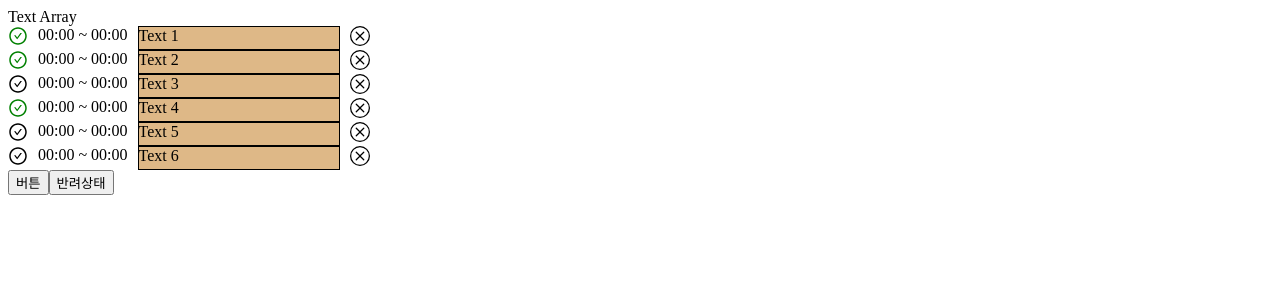
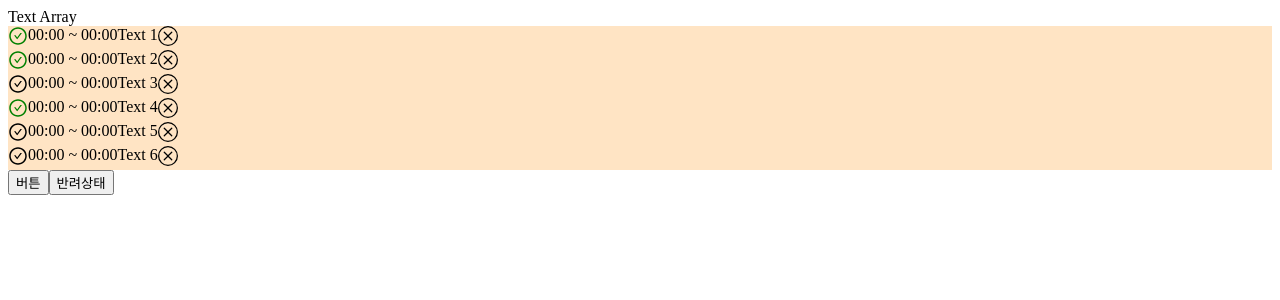
Before and after one commit to rmsoft-insu/nextboard, a Next.js app: page /proto in a window 1280 px wide. Shown: the top 300 px of the page. Built offline with nearby package versions, Linux system fonts and the light colour scheme.

Commit message:
아코디언 구현

```diff
--- /dev/null
+++ b/components/proto/Card.tsx
@@ -0,0 +1,125 @@
+import { AnimatePresence, Variants, motion } from "framer-motion";
+import { useCallback, useEffect, useState } from "react";
+import { AiOutlineCheckCircle } from "react-icons/ai";
+import { BsXCircle } from "react-icons/bs";
+import styled from "styled-components";
+
+const variants: Variants = {
+  open: {
+    transformOrigin: "top",
+    scaleY: 1,
+    opacity: 1,
+    height: "auto",
+    transition: { duration: 0.2 },
+  },
+  closed: {
+    transformOrigin: "top",
+    scaleY: 0,
+    opacity: 0,
+    height: "0px",
+    transition: { duration: 0.2 },
+  },
+  collapsed: { opacity: 0, height: "0" },
+};
+
+const CheckLabel = styled.label`
+  cursor: pointer;
+  &:hover {
+    color: green;
+  }
+`;
+
+const CheckContainer = styled.div`
+  input[type="checkbox"] {
+    display: none;
+  }
+  input[type="checkbox"]:checked + ${CheckLabel} {
+    color: green;
+  }
+`;
+
+const DeleteButton = styled.div`
+  cursor: pointer;
+  &:hover {
+    color: red;
+  }
+`;
+
+const Card = ({ setId, item, id, list, setList }) => {
+  const [open, setOpen] = useState(false);
+
+  const isOpen = id === item.id;
+
+  const handleClick = () => {
+    setId(isOpen ? false : item.id);
+    setOpen(isOpen);
+  };
+
+  const listCheck = useCallback(() => {
+    setList(() =>
+      list.map((value) => {
+        if (value.id === item.id) {
+          value.correction = !value.correction;
+        }
+        return value;
+      })
+    );
+  }, [list, setList, item.id]);
+
+  const handleCheck = (event) => {
+    event.preventDefault();
+    listCheck();
+  };
+
+  const handleDelete = (item) => {
+    setList(() => list.filter((value) => value.id !== item.id));
+  };
+
+  useEffect(() => {
+    isOpen ? setOpen(true) : setOpen(false);
+  }, [isOpen]);
+
+  return (
+    <div style={{ display: "grid", width: "100%" }}>
+      <motion.div
+        initial={false}
+        key={item.id}
+        animate={open ? "open" : "closed"}
+        style={{ width: "100%", display: "flex" }}
+      >
+        <CheckContainer>
+          <input
+            id={`${item.id}`}
+            type="checkbox"
+            defaultChecked={item.correction}
+          />
+          <CheckLabel htmlFor={`${item.id}`} onClick={handleCheck}>
+            <AiOutlineCheckCircle size={20} />
+          </CheckLabel>
+        </CheckContainer>
+
+        <div>00:00 ~ 00:00</div>
+
+        <div onClick={handleClick}>{item.text}</div>
+
+        <DeleteButton onClick={() => handleDelete(item)}>
+          <BsXCircle size={20} />
+        </DeleteButton>
+      </motion.div>
+
+      <AnimatePresence>
+        <motion.div
+          exit="collapsed"
+          initial={false}
+          animate={isOpen ? "open" : "closed"}
+          variants={variants}
+          style={{ width: "100%", backgroundColor: "skyblue" }}
+        >
+          <div>Contents</div>
+        </motion.div>
+      </AnimatePresence>
+    </div>
+  );
+};
+
+export default Card;
--- a/components/proto/TextArray.tsx
+++ b/components/proto/TextArray.tsx
@@ -1,7 +1,7 @@
 import { useState } from "react";
-import { AiOutlineCheckCircle } from "react-icons/ai";
-import { BsXCircle } from "react-icons/bs";
 import styled from "styled-components";
+import dynamic from "next/dynamic";
+const Card = dynamic(() => import("./Card"));
 
 const dummy = [
   { id: 1, text: "Text 1", correction: true },
@@ -19,46 +19,9 @@ const CheckLabel = styled.label`
   }
 `;
 
-const CheckContainer = styled.div`
-  input[type="checkbox"] {
-    display: none;
-  }
-  input[type="checkbox"]:checked + ${CheckLabel} {
-    color: green;
-  }
-`;
-
-const DeleteButton = styled.div`
-  cursor: pointer;
-  &:hover {
-    color: red;
-  }
-`;
-
-const TextContainer = styled.div`
-  width: 200px;
-  background-color: burlywood;
-  border: 1px solid black;
-`;
-
 const TextArray = () => {
   const [list, setList] = useState(dummy);
-
-  const handleDelete = (item) => {
-    setList(() => list.filter((value) => value.id !== item.id));
-  };
-
-  const handleCheck = (event, item) => {
-    event.preventDefault();
-    setList(() =>
-      list.map((value) => {
-        if (value.id === item.id) {
-          value.correction = !value.correction;
-        }
-        return value;
-      })
-    );
-  };
+  const [id, setId] = useState(null);
 
   // 반려 상태 확인 버튼
   const rejectCheck = () => {
@@ -72,30 +35,17 @@ const TextArray = () => {
     <div>
       <div>Text Array</div>
       {list.map((item) => (
-        <div key={item.id} style={{ display: "flex", gap: "10px" }}>
-          <CheckContainer>
-            <input
-              id={`${item.id}`}
-              type="checkbox"
-              defaultChecked={item.correction}
-            />
-            <CheckLabel
-              htmlFor={`${item.id}`}
-              onClick={(event) => handleCheck(event, item)}
-            >
-              <AiOutlineCheckCircle size={20} />
-            </CheckLabel>
-          </CheckContainer>
-
-          <div>00:00 ~ 00:00</div>
-
-          <TextContainer>
-            <div>{item.text}</div>
-          </TextContainer>
-
-          <DeleteButton onClick={() => handleDelete(item)}>
-            <BsXCircle size={20} />
-          </DeleteButton>
+        <div
+          key={item.id}
+          style={{ display: "flex", gap: "10px", backgroundColor: "bisque" }}
+        >
+          <Card
+            setId={setId}
+            id={id}
+            list={list}
+            setList={setList}
+            item={item}
+          />
         </div>
       ))}
       <button type="button" onClick={() => console.log(list)}>
```
